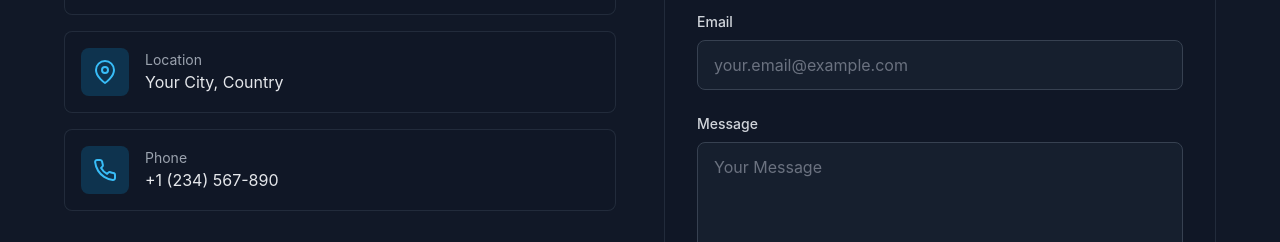
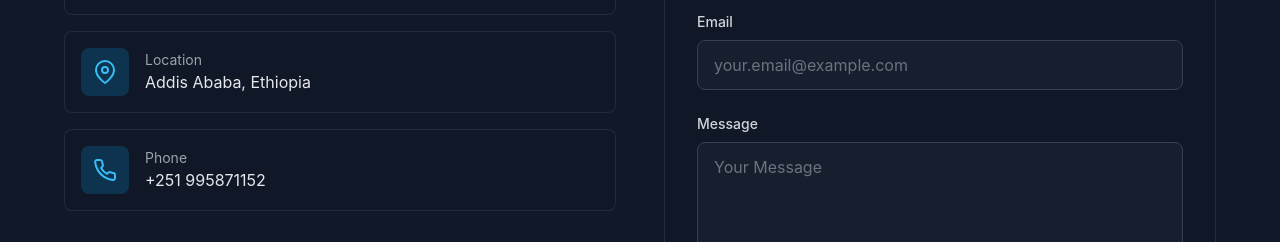
Before and after one commit to birukhabte/MyPersonalPortfolio, a React (Vite) app: page / in a window 1280 px wide. Shown: the part 6146-6388 px from the top of the page. Built offline with nearby package versions, Linux system fonts and the light colour scheme.

Commit message:
address info

```diff
--- a/src/components/Contact.tsx
+++ b/src/components/Contact.tsx
@@ -109,7 +109,7 @@ const Contact = () => {
                     </div>
                     <div>
                       <p className="text-sm text-gray-400">Location</p>
-                      <p className="text-gray-200">Your City, Country</p>
+                      <p className="text-gray-200">Addis Ababa, Ethiopia</p>
                     </div>
                   </motion.div>
 
@@ -124,7 +124,7 @@ const Contact = () => {
                     <div>
                       <p className="text-sm text-gray-400">Phone</p>
                       <p className="text-gray-200 group-hover:text-primary-400 transition-colors">
-                        +1 (234) 567-890
+                        +251 995871152
                       </p>
                     </div>
                   </motion.a>
```
